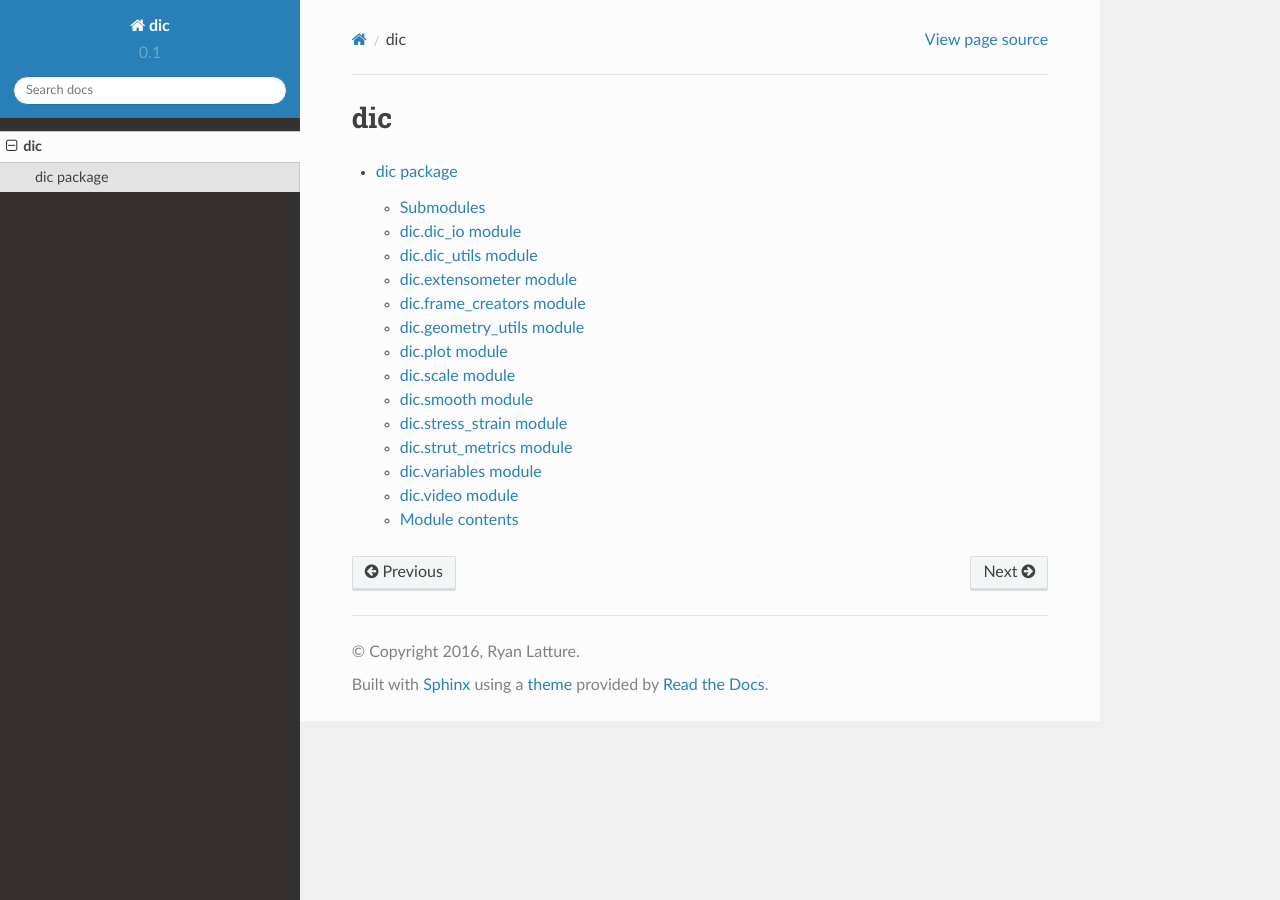
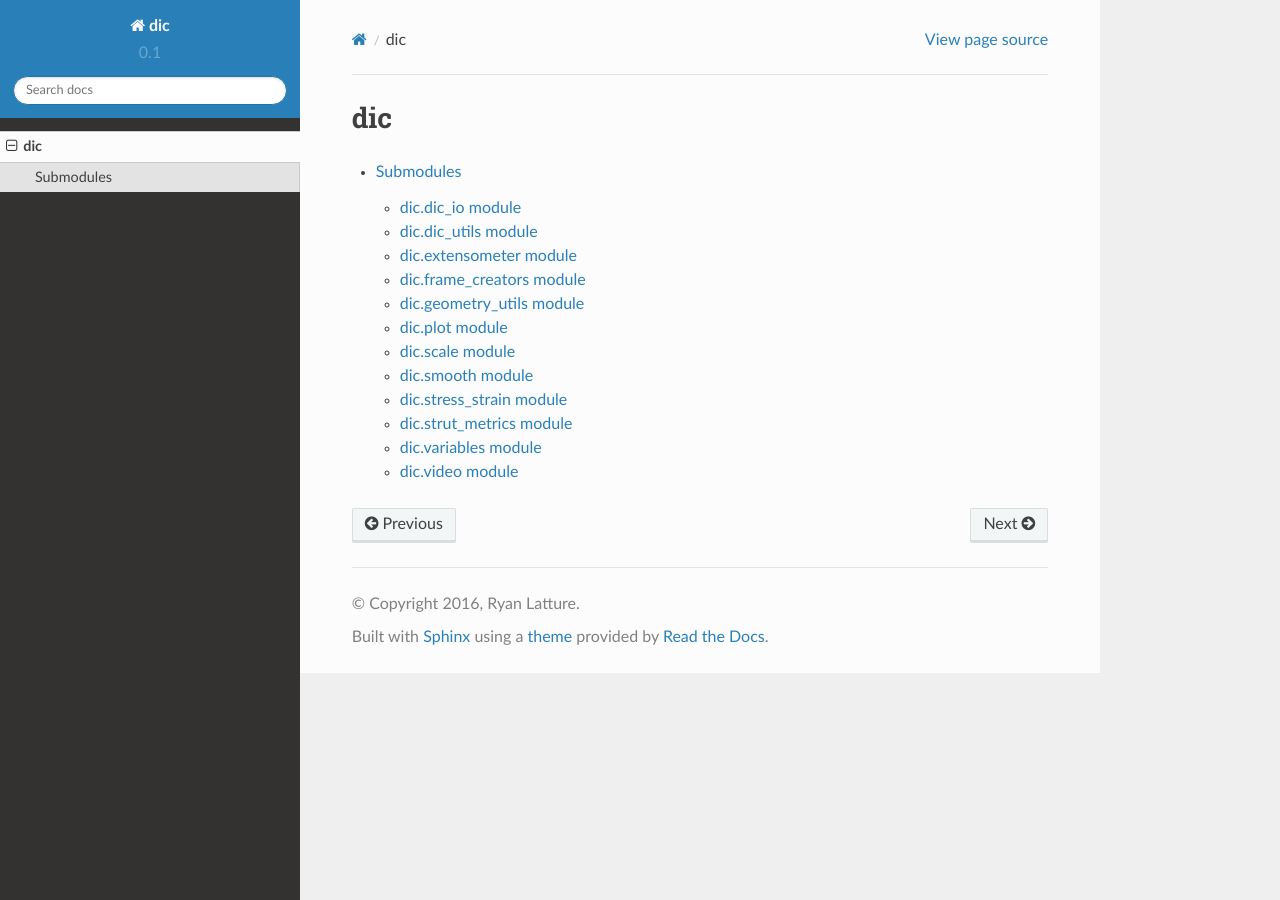
Before and after one commit to latture/dic, a Sphinx documentation site: the page built from docs/source/modules.rst, in a window 1280 px wide. Built offline with Sphinx 7.4.7 and the Read the Docs theme 2.0.0, drawn with Linux system fonts in a browser that asks for light colours.

Commit message:
Restructured submodule hierarchy.

```diff
--- a/docs/source/dic.rst
+++ b/docs/source/dic.rst
@@ -1,8 +1,5 @@
-dic package
-===========
-
 Submodules
-----------
+==========
 
 dic.dic_io module
 -----------------
@@ -99,12 +96,3 @@ dic.video module
     :members:
     :undoc-members:
     :show-inheritance:
-
-
-Module contents
----------------
-
-.. automodule:: dic
-    :members:
-    :undoc-members:
-    :show-inheritance:
```
